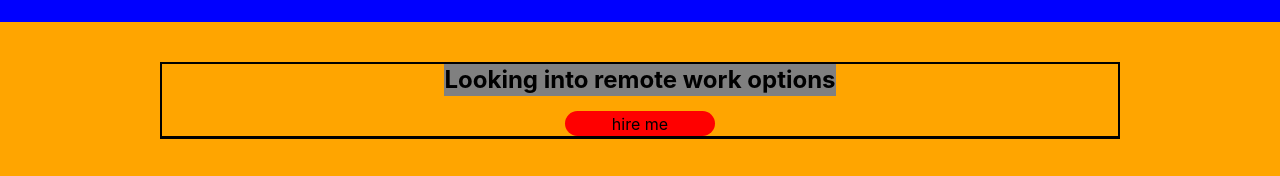
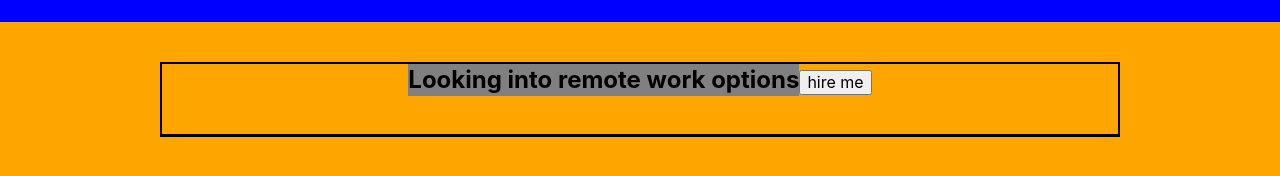
Before and after one commit to Pavel-SS/cv, a React (Create React App) app: page / in a window 1280 px wide. Shown: the part 1300-1476 px from the top of the page. Built offline with nearby package versions, Linux system fonts and the light colour scheme.

Commit message:
Update AsideLocation.module.scss

```diff
--- a/src/aside/asideLocation/AsideLocation.module.scss
+++ b/src/aside/asideLocation/AsideLocation.module.scss
@@ -1,22 +1,8 @@
 .aside{
     &__location_block{
-
         h2{
             display: inline-block;
             margin-bottom: 15px;
         }
-        button{
-            position: relative;
-            display: block;
-            left: 50%;
-            transform: translateX(-50%);
-            background-color: red;
-            border-radius: 15px;
-            border: none;
-            text-align: center;
-            height: 25px;
-            width: 150px;
-            cursor: pointer;
-        }
     }
 }
```
